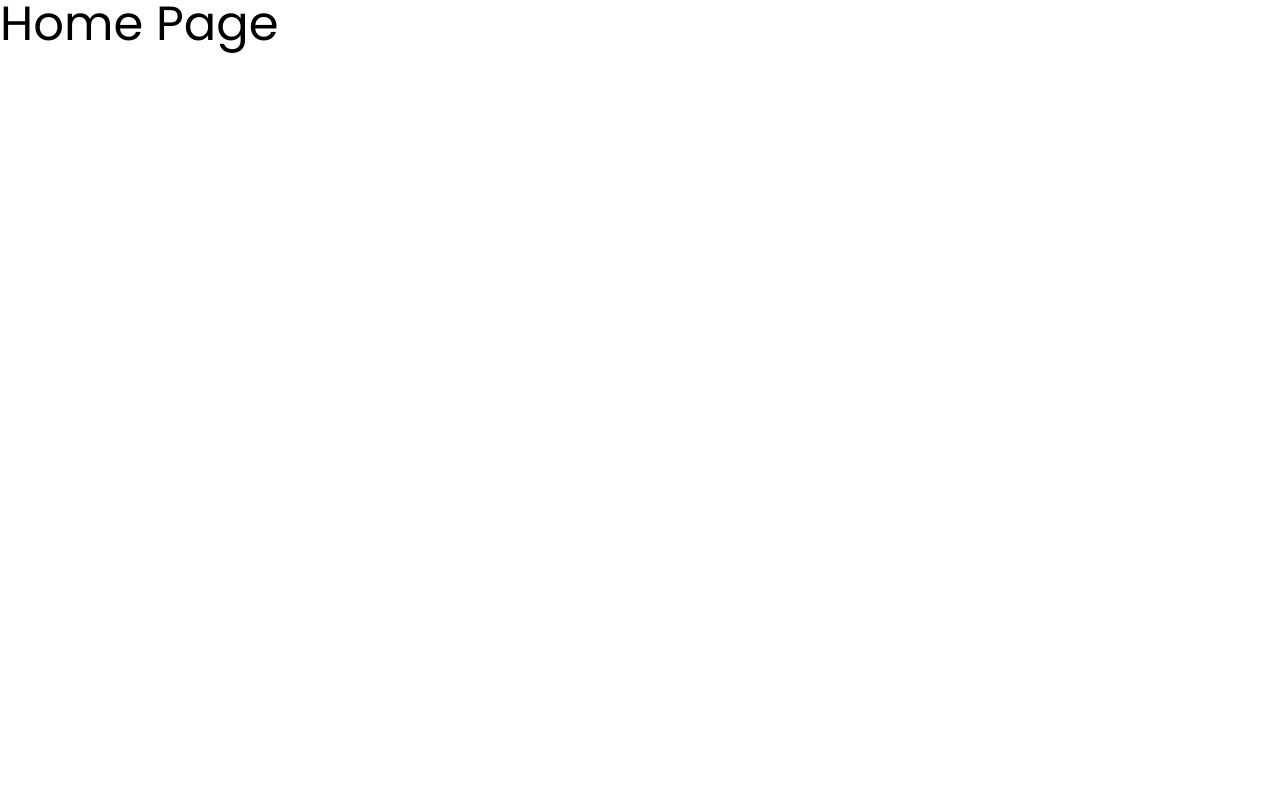
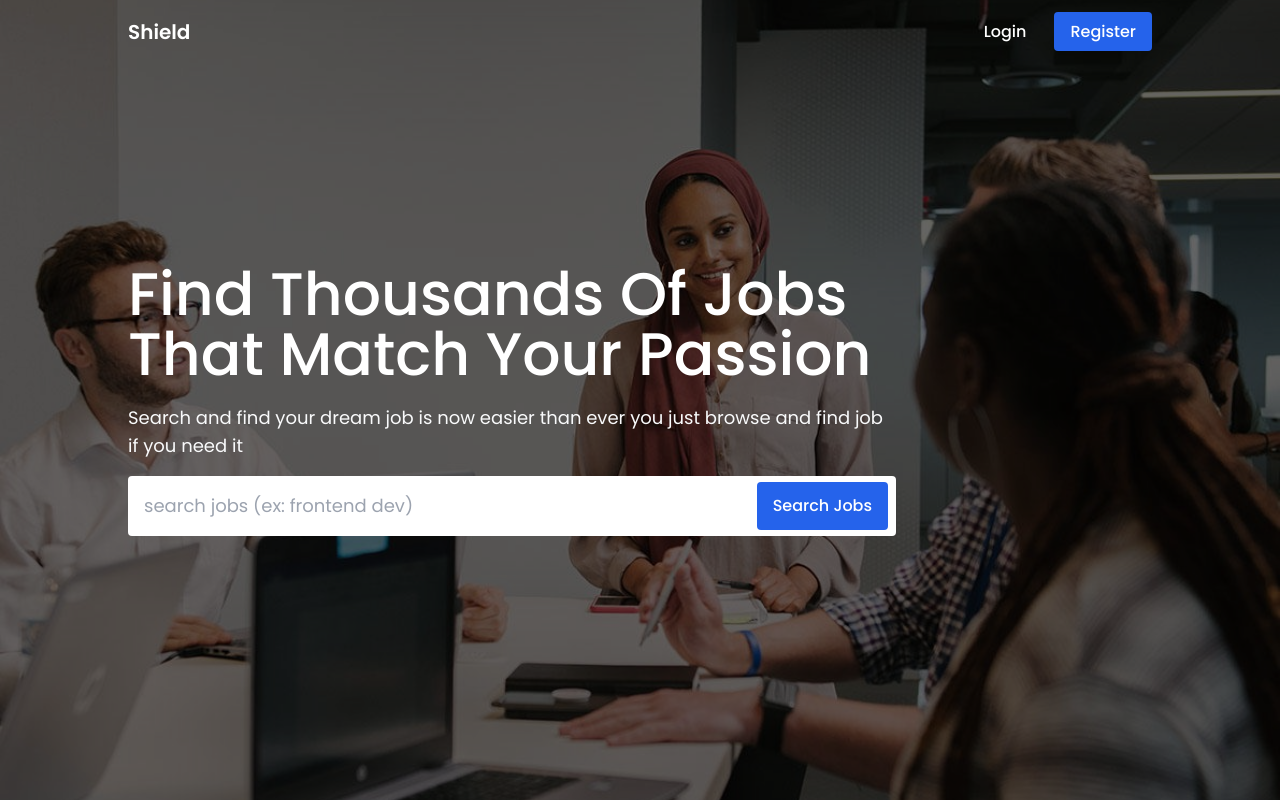
Before and after one commit to MedjadjiAbdelkadir/shield-job-application, a React (Vite) app: page / in a window 1280 px wide. Built offline with nearby package versions, Linux system fonts and the light colour scheme.

Commit message:
build navbar & header for home page

```diff
--- /dev/null
+++ b/src/assets/images/_index.js
@@ -0,0 +1 @@
+export { default as headerImage } from './header.jpg'
--- /dev/null
+++ b/src/components/header.jsx
@@ -0,0 +1,23 @@
+import React from 'react'
+
+import { headerImage } from '@assets/images/_index.js'
+
+export default function Header () {
+  return (
+    <header className="h-screen bg-blue-600 relative bg-center bg-cover font-poppins" style={{ backgroundImage: `url(${headerImage})` }}>
+        <div className="absolute top-0 left-0 w-full h-full bg-black bg-opacity-60"></div>
+        <div className="container mx-auto max-w-5xl h-full relative">
+            <div className="flex justify-between items-center h-full">
+                <div className="w-3/4">
+                    <h1 className="text-white text-6xl font-medium capitalize mb-5">find thousands of jobs that match your passion</h1>
+                    <p className="text-gray-50 text-lg mb-4">Search and find your dream job is now easier than ever you just browse and find job if you need it</p>
+                    <div className="relative">
+                        <input type="text" placeholder="search jobs (ex: frontend dev)" className="py-4 px-4 text-lg bg-white rounded w-full" />
+                        <button className="bg-blue-600 text-white rounded font-medium py-3 px-4 absolute right-2 top-1/2 transform -translate-y-1/2">Search Jobs</button>
+                    </div>
+                </div>
+            </div>
+        </div>
+    </header>
+  )
+}
--- /dev/null
+++ b/src/components/navbar.jsx
@@ -0,0 +1,21 @@
+import React from 'react'
+
+import { Link } from 'react-router-dom'
+
+export default function Navbar () {
+  return (
+    <nav className="bg-opacity-80 h-16 absolute top-0 w-full">
+        <div className="container mx-auto max-w-5xl flex justify-between align-middle items-center h-full">
+            <Link to="/" className="text-white text-xl font-semibold">Shield</Link>
+            <ul className="flex gap-3">
+                <li>
+                    <Link to="/login" className="rounded font-medium py-2 px-4 text-white">Login</Link>
+                </li>
+                <li>
+                    <Link to="/register" className="bg-blue-600 text-white rounded font-medium py-2 px-4">Register</Link>
+                </li>
+            </ul>
+        </div>
+    </nav>
+  )
+}
--- a/src/layouts/main-layout.jsx
+++ b/src/layouts/main-layout.jsx
@@ -2,9 +2,16 @@ import React from 'react'
 
 import PropTypes from 'prop-types'
 
+import Navbar from '@components/navbar'
+
 export default function MainLayout ({ children }) {
   return (
-    <div className="font-poppins">{children}</div>
+    <div className="font-poppins">
+      <Navbar />
+      <main>
+        {children}
+      </main>
+    </div>
   )
 }
 
--- a/src/pages/home.jsx
+++ b/src/pages/home.jsx
@@ -2,6 +2,7 @@ import React from 'react'
 
 import Head from '@components/head'
 import MainLayout from '@layouts/main-layout'
+import Header from '@components/header'
 
 export default function Home () {
   return (
@@ -9,8 +10,9 @@ export default function Home () {
       <Head>
         <title>Home | Shield</title>
       </Head>
+      <Header />
       <MainLayout>
-        <h1 className="text-5xl">Home Page</h1>
+        {/* <h1 className="text-xl">Home Page</h1> */}
       </MainLayout>
     </>
   )
```
Also changed, not shown: src/assets/images/header.jpg (added).
